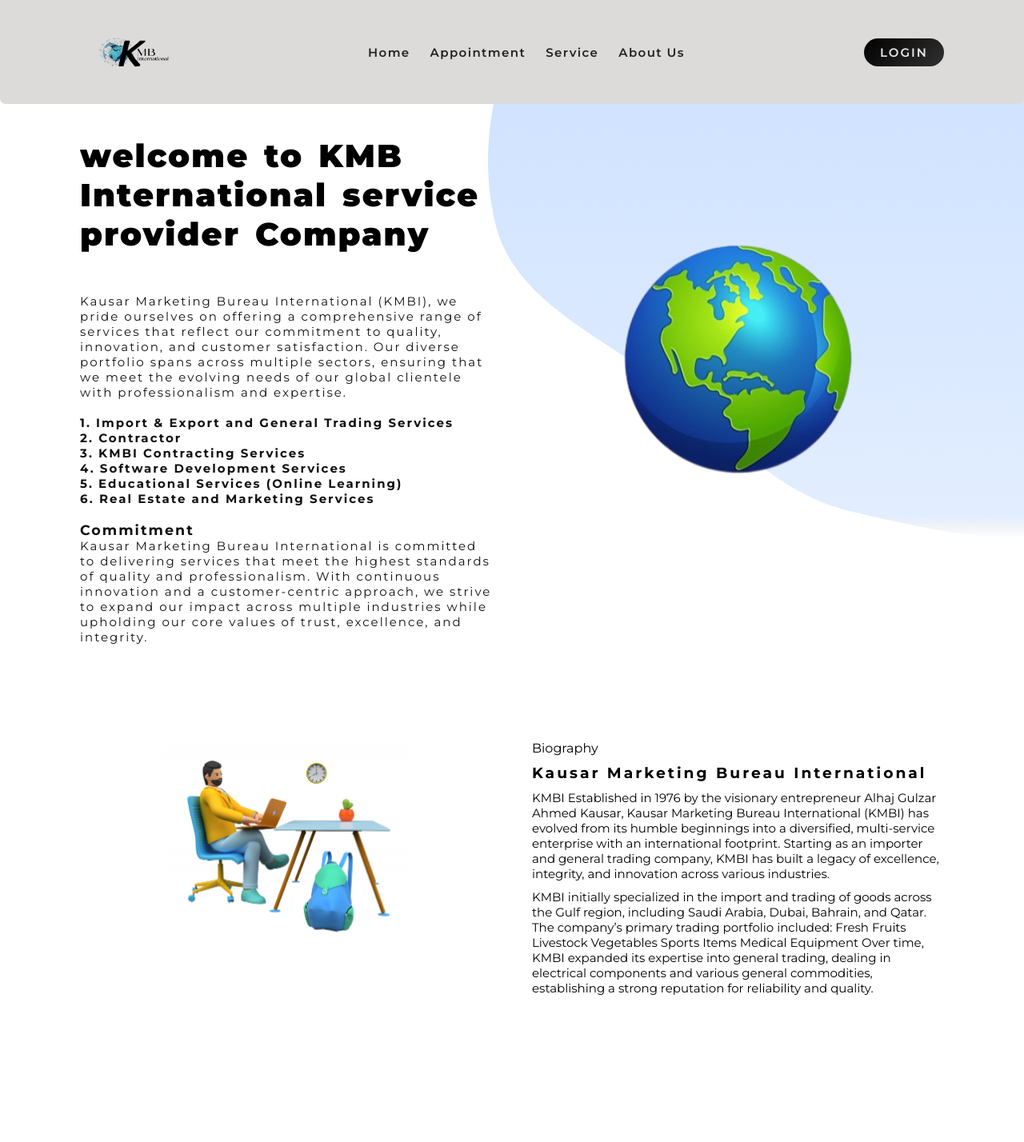
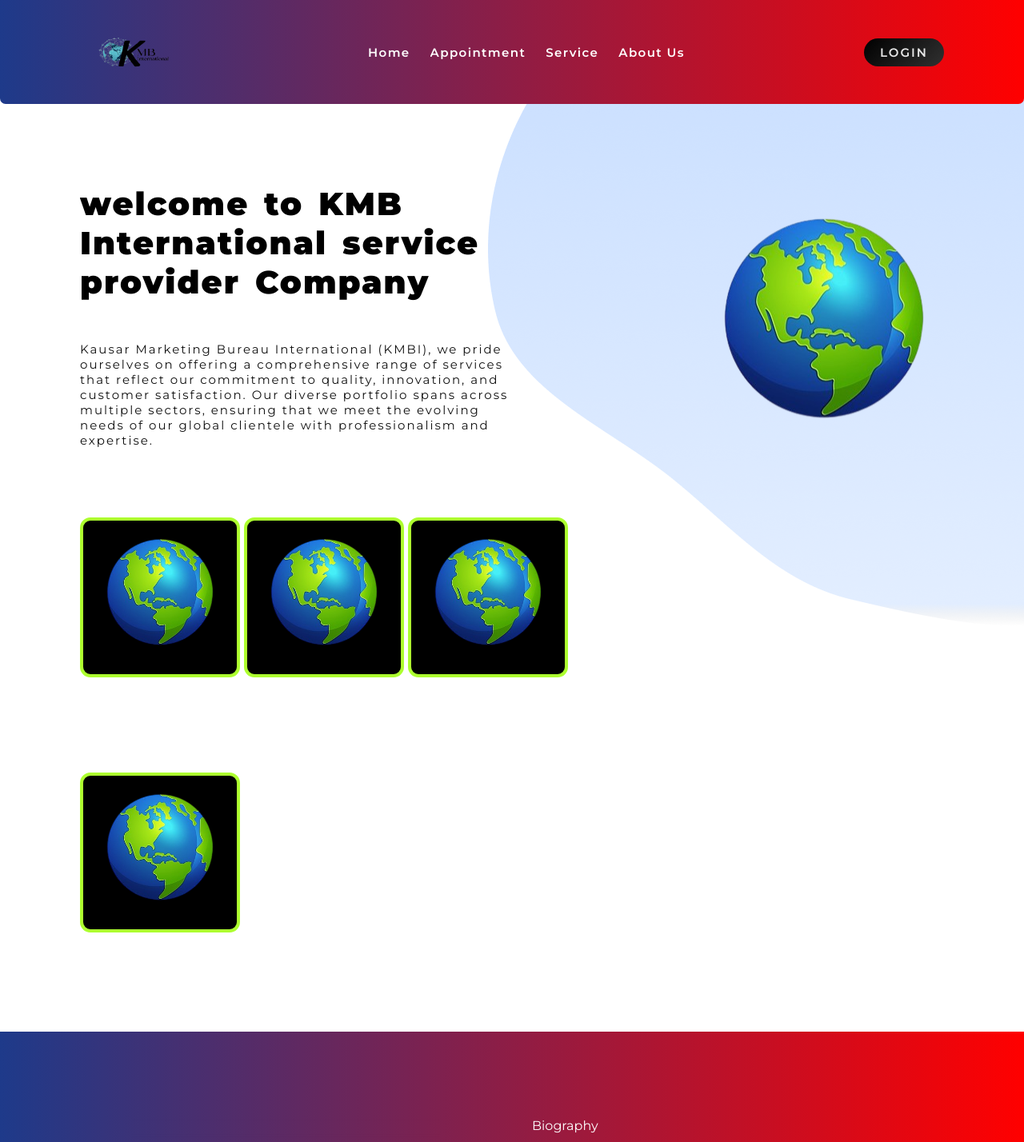
Before and after one commit to GMMemon875/KMB, a React (Vite) app: page / in a window 1280 px wide. Shown: the top 1428 px of the page at 80% size. Built offline with nearby package versions, Linux system fonts and the light colour scheme; no server answers.

Commit message:
aad a css color and some changes Styling

```diff
--- a/src/Pages/Register.jsx
+++ b/src/Pages/Register.jsx
@@ -36,7 +36,7 @@
             dob,
             gender,
             password,
-            role: "Admin",
+            role: "Patient",
           },
           {
             withCredentials: true,
--- a/src/componants/AppointmentForm.jsx
+++ b/src/componants/AppointmentForm.jsx
@@ -2,6 +2,7 @@
 import React, { useEffect } from "react";
 import { useState } from "react";
 import { toast } from "react-toastify";
+import "../componants/Style/Message.css";
 
 const AppointmentForm = () => {
   const [firstName, setFirstName] = useState("");
--- a/src/componants/Hero.jsx
+++ b/src/componants/Hero.jsx
@@ -13,42 +13,30 @@
             commitment to quality, innovation, and customer satisfaction. Our
             diverse portfolio spans across multiple sectors, ensuring that we
             meet the evolving needs of our global clientele with professionalism
-            and expertise. <br></br>
-            <br></br>
-            <h4>
-              1. Import & Export and General Trading Services <br></br>
-            </h4>
-            <h4>
-              2. Contractor<br></br>
-            </h4>
-            <h4>
-              3. KMBI Contracting Services <br></br>
-            </h4>
-            <h4>
-              4. Software Development Services <br></br>
-            </h4>
-            <h4>
-              5. Educational Services (Online Learning) <br></br>
-            </h4>
-            <h4>
-              6. Real Estate and Marketing Services <br></br>
-            </h4>
-            <br></br>
-            <h3>
-              Commitment <br></br>
-            </h3>
-            Kausar Marketing Bureau International is committed to delivering
-            services that meet the highest standards of quality and
-            professionalism. With continuous innovation and a customer-centric
-            approach, we strive to expand our impact across multiple industries
-            while upholding our core values of trust, excellence, and integrity.
+            and expertise.
           </p>
+          <div className="boxContanier">
+            <div className="box">
+              <img src="/4d.png" alt="" />
+            </div>
+            <div className="box">
+              <img src="/4d.png" alt="" />
+            </div>
+            <div className="box">
+              <img src="/4d.png" alt="" />
+            </div>
+            <div className="box">
+              <img src="/4d.png" alt="" />
+            </div>
+          </div>
         </div>
-        <div className="banner">
-          <img src={imageUrl} alt="hero" className="animated-image" />
-          <span>
-            <img src="/Vector.png" alt="vector" />
-          </span>
+        <div>
+          <div className="banner">
+            <img src={imageUrl} alt="hero" className="animated-image" />
+            <span>
+              <img src="/Vector.png" alt="vector" />
+            </span>
+          </div>
         </div>
       </div>
     </>
--- a/src/componants/Style/Biography.css
+++ b/src/componants/Style/Biography.css
@@ -9,6 +9,8 @@
 .biography {
   display: flex;
   gap: 50px;
+  background: linear-gradient(90deg, #1e3a8a, #ff0000); /* Deep Blue to Red */
+  color: #ffffff;
 }
 .biography .banner:first-child {
   flex: 1;
@@ -21,6 +23,7 @@
   display: flex;
   flex-direction: column;
   gap: 10px;
+  margin-top: 10%;
 }
 
 .animated-image {
--- a/src/componants/Style/Department.css
+++ b/src/componants/Style/Department.css
@@ -10,7 +10,7 @@
 .departments {
   padding-top: 30px;
   padding-bottom: 50px;
-  margin-top: 8%;
+  margin-top: 1%;
 }
 .departments h2 {
   color: gray;
--- a/src/componants/Style/Hero.css
+++ b/src/componants/Style/Hero.css
@@ -9,6 +9,20 @@
 .container {
   padding: 0 100px;
 }
+.box img {
+  width: 200px;
+  height: 200px;
+  background: black;
+  border: solid greenyellow 4px;
+  border-radius: 13px;
+}
+
+.boxContanier {
+  display: flex;
+  margin-top: -10%;
+  gap: 5px;
+  flex-wrap: wrap;
+}
 p,
 span,
 a {
@@ -18,9 +32,14 @@
 h1 {
   font-size: 5px;
   font-weight: 900;
-  margin-top: 50px;
+  margin-top: 110px;
 }
-
+.banner img {
+  margin-top: 110px;
+}
+.banner {
+  width: 300px;
+}
 @media (max-width: 1186px) {
   h1 {
     font-size: 32px;
@@ -92,6 +111,7 @@
   flex-direction: column;
   gap: 50px;
 }
+
 .hero .banner:last-child {
   display: flex;
   justify-content: center;
--- a/src/componants/Style/Message.css
+++ b/src/componants/Style/Message.css
@@ -6,15 +6,27 @@
   overflow-x: hidden;
   font-family: "Montserrat", sans-serif;
 }
+.message-form {
+  background: linear-gradient(90deg, #1e3a8a, #ff0000); /* Deep Blue to Red */
+  color: #ffffff;
+}
 h2 {
   text-align: center;
+}
+input {
+  background: linear-gradient(90deg, #ff0000, #1e3a8a); /* Deep Blue to Red */
+  color: #ffffff;
+}
+.appointment-form {
+  background: linear-gradient(90deg, #ff0000, #1e3a8a); /* Deep Blue to Red */
+  color: #ffffff;
 }
 .form-component {
   padding-top: 40px;
   padding-bottom: 60px;
 }
 .form-component h2 {
-  color: gray;
+  color: rgb(255, 255, 255);
   letter-spacing: 4px;
   margin-bottom: 30px;
 }
@@ -37,6 +49,9 @@
   display: flex;
   gap: 30px;
 }
+::placeholder {
+  color: white;
+}
 .form-component form input,
 .form-component form select,
 .form-component form textarea {
@@ -45,6 +60,8 @@
   padding: 10px 10px 10px 40px;
   border-radius: 7px;
   border: 1px solid gray;
+  background: linear-gradient(90deg, #ff0000, #1e3a8a); /* Deep Blue to Red */
+  color: #ffffff;
 }
 .form-component button {
   padding: 10px 35px;
--- a/src/componants/Style/Navebar.css
+++ b/src/componants/Style/Navebar.css
@@ -19,7 +19,9 @@
   padding-top: 0px !important;
   padding-bottom: -1px !important;
   z-index: 2;
-  background: #dddada;
+  background: linear-gradient(90deg, #1e3a8a, #ff0000); /* Deep Blue to Red */
+  color: #ffffff;
+  /* background: #dddada; */
 }
 
 nav .logo {
@@ -50,7 +52,7 @@
 }
 nav .navLinks .links a {
   text-decoration: none;
-  color: #222;
+  color: #ffffff;
   font-size: 15px;
   font-weight: 600;
   letter-spacing: 1.4px;
```
